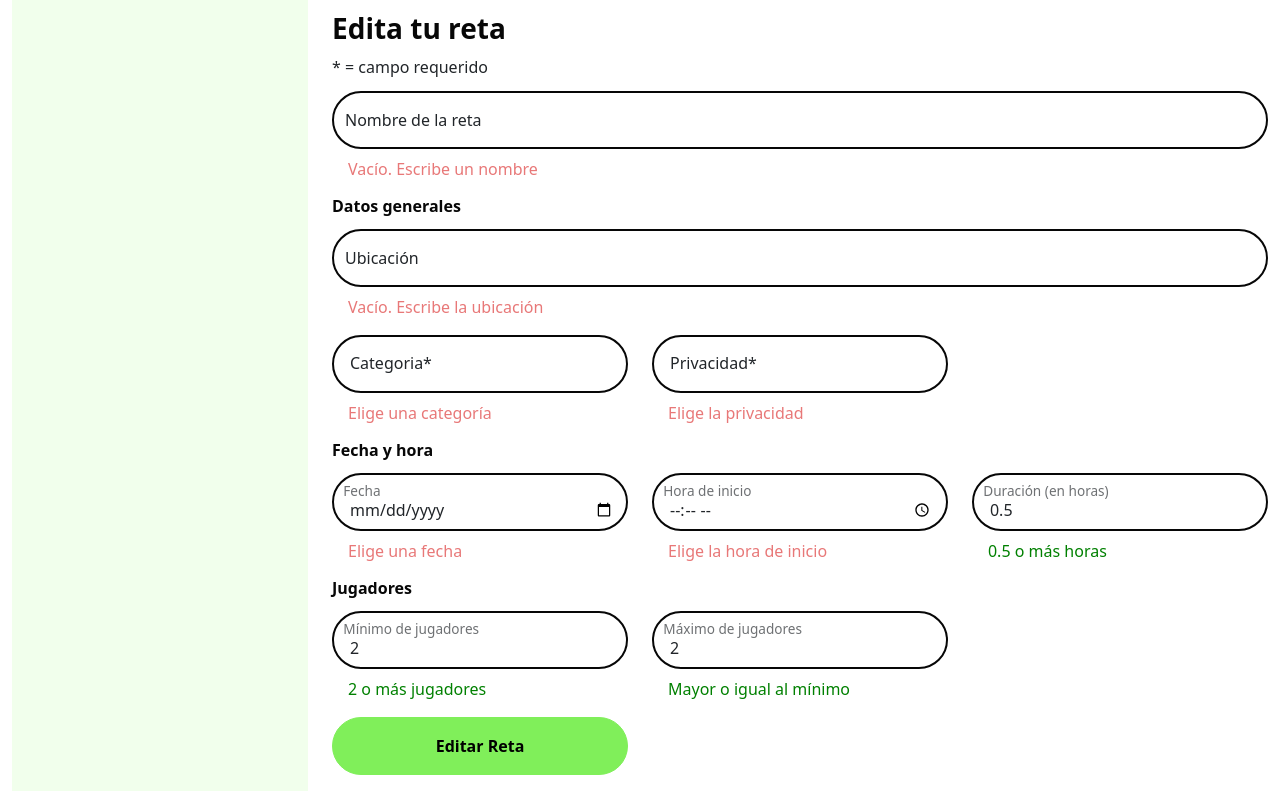
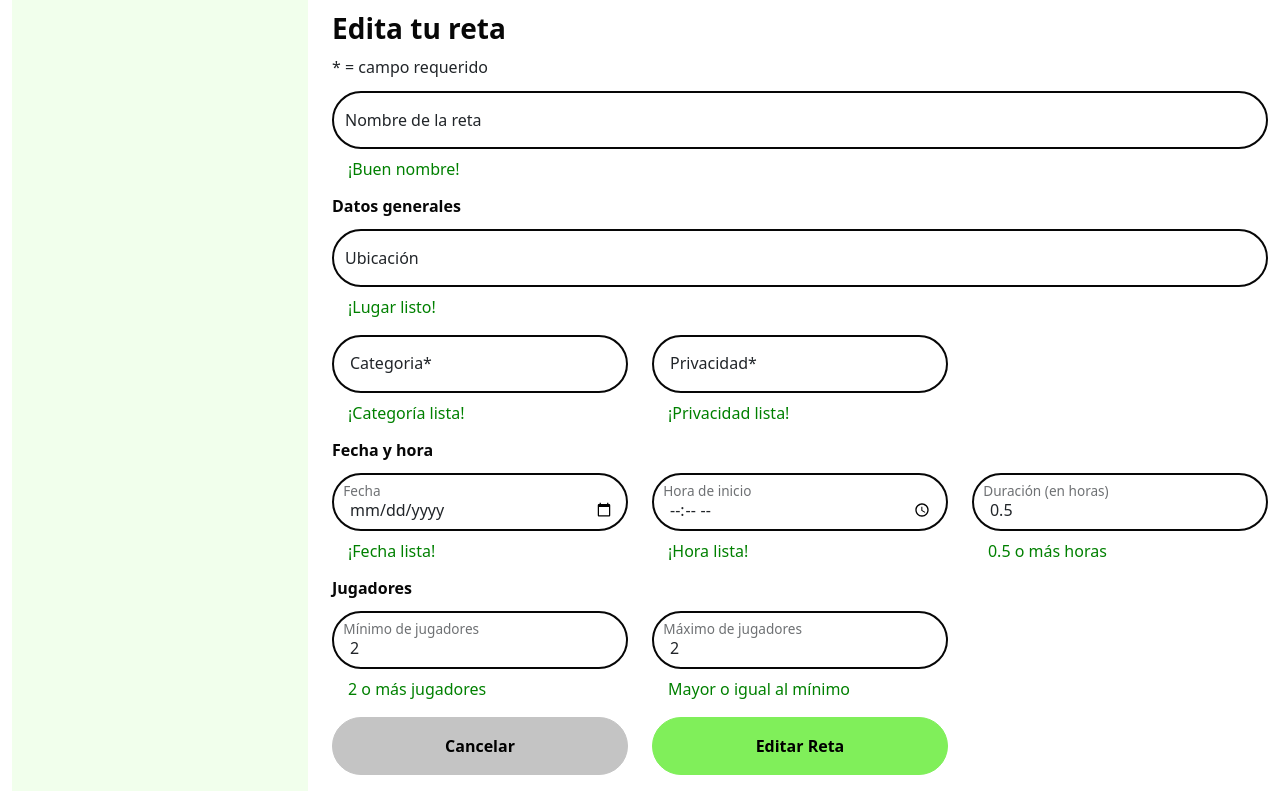
Before and after one commit to Sebas1245/Retas, a React (Create React App) app in the folder client/: page /reta/1/edit in a window 1280 px wide. Shown: the part 380-1171 px from the top of the page. Built offline with nearby package versions, Linux system fonts and the light colour scheme; no server answers; sample sign-in values are in the browser's storage.

Commit message:
Adds better styling on edit reta form

```diff
--- a/client/src/views/EditReta.tsx
+++ b/client/src/views/EditReta.tsx
@@ -7,9 +7,8 @@ import Sidebar from "../components/Sidebar";
 import Flush from "../components/Flush";
 import { useNavigate, useParams } from "react-router-dom";
 import { updateReta, getReta } from "../services/retaCalls";
-import { getToken } from "../services/tokenUtilities";
 import { getImageByCategory } from "../utils/imageCategory";
-import { formatTime, formatTimeForInput } from "../utils/dateTransforms";
+import { formatTimeForInput } from "../utils/dateTransforms";
 
 type InputState = {
   name: string,
@@ -38,26 +37,26 @@ export default function NewReta() {
     is_private: ""
   });
   const [inputFeedback, setInputFeedback] = useState<InputState>({
-    name: "Vacío. Escribe un nombre",
-    location: "Vacío. Escribe la ubicación",
-    category: "Elige una categoría",
+    name: "¡Buen nombre!",
+    location: "¡Lugar listo!",
+    category: "¡Categoría lista!",
     min_participants: "2 o más jugadores",
     max_participants: "Mayor o igual al mínimo",
-    date: "Elige una fecha",
-    time: "Elige la hora de inicio",
+    date: "¡Fecha lista!",
+    time: "¡Hora lista!",
     duration: "0.5 o más horas",
-    is_private: "Elige la privacidad"
+    is_private: "¡Privacidad lista!"
   });
   const [inputFeedbackClass, setInputFeedbackClass] = useState<InputState>({
-    name: "px-3 pt-2 text-danger",
-    location: "px-3 pt-2 text-danger",
-    category: "px-3 pt-2 text-danger",
+    name: "px-3 pt-2 text-success",
+    location: "px-3 pt-2 text-success",
+    category: "px-3 pt-2 text-success",
     min_participants: "px-3 pt-2 text-success",
     max_participants: "px-3 pt-2 text-success",
-    date: "px-3 pt-2 text-danger",
-    time: "px-3 pt-2 text-danger",
+    date: "px-3 pt-2 text-success",
+    time: "px-3 pt-2 text-success",
     duration: "px-3 pt-2 text-success",
-    is_private: "px-3 pt-2 text-danger"
+    is_private: "px-3 pt-2 text-success"
   });
   const [serverError, setServerError] = useState("");
   const [retaImage, setRetaImage] = useState('/other_cat.jpg');
@@ -262,7 +261,7 @@ export default function NewReta() {
       hours: Number(inputValues.time.split(":")[0]),
       minutes: Number(inputValues.time.split(":")[1]),
       duration: Number(inputValues.duration),
-      is_private: Boolean(inputValues.is_private),
+      is_private: inputValues.is_private === "true",
     }
 
     try {
@@ -366,6 +365,14 @@ export default function NewReta() {
               <div className="w-100"></div>
               <div className="d-grid col-lg-4 mb-3">
                 <Button
+                  className="btn-warning rounded-pill fw-bold"
+                  btnType="button"
+                  btnText="Cancelar"
+                  onClick={() => navigate("/reta/" + retaId)}
+                  padding="py-3" />
+              </div>
+              <div className="d-grid col-lg-4 mb-3">
+                <Button
                   className="btn-primary rounded-pill fw-bold"
                   btnType="submit"
                   btnText="Editar Reta"
--- a/client/src/views/NewReta.tsx
+++ b/client/src/views/NewReta.tsx
@@ -227,7 +227,7 @@ export default function NewReta() {
       hours: Number(inputValues.time.split(":")[0]),
       minutes: Number(inputValues.time.split(":")[1]),
       duration: Number(inputValues.duration),
-      is_private: Boolean(inputValues.is_private),
+      is_private: inputValues.is_private === "true",
       confirmed_users: getToken(),
       admin: getToken(),
       is_active: true,
```
